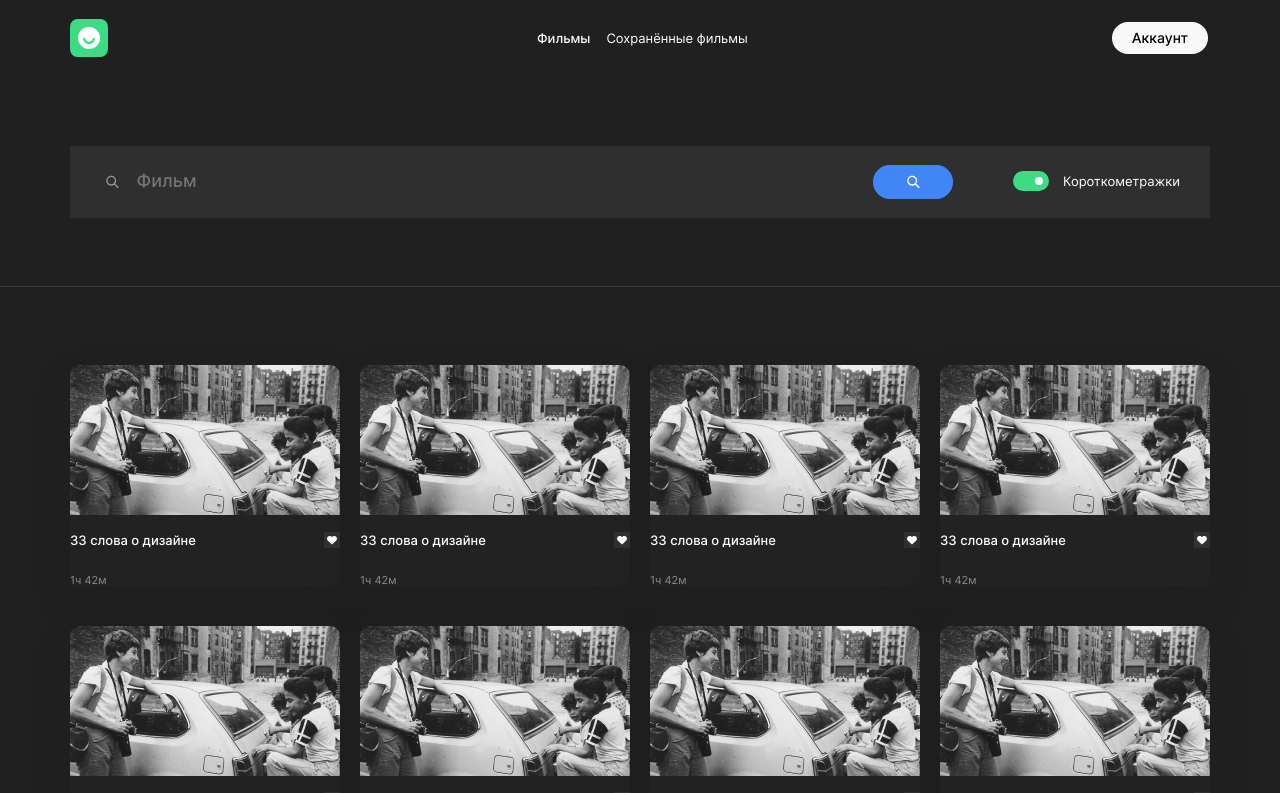
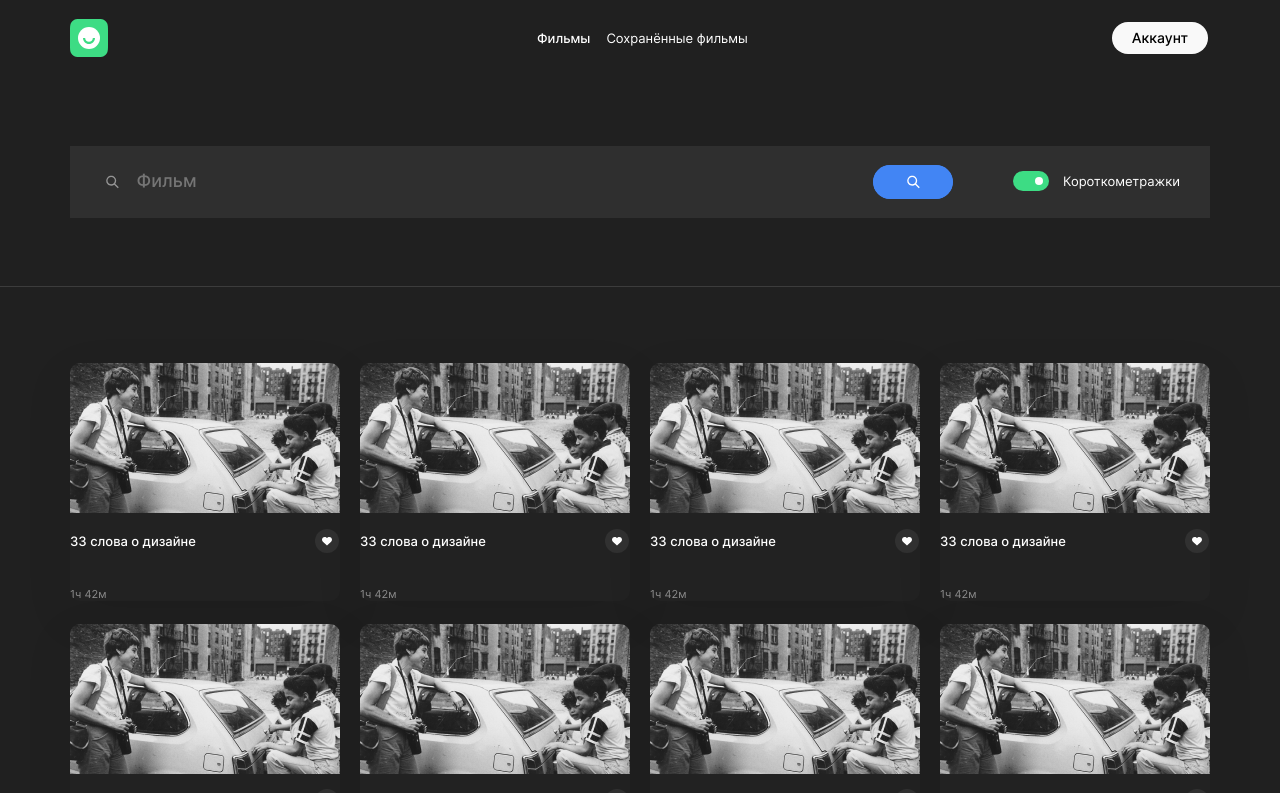
Before and after one commit to elena1983-zinatylina/movies-explorer-frontend, a React (Create React App) app: page /movies in a window 1280 px wide. Shown: the top 793 px of the page. Built offline with nearby package versions, Linux system fonts and the light colour scheme.

Commit message:
работа с макетом

```diff
--- a/src/components/Login/Login.js
+++ b/src/components/Login/Login.js
@@ -5,7 +5,11 @@ import './Login.css';
 
 function Login() {
     return (
-        <section className='login'>
+        <section className='login'> <Link className="login__link link" to="/">
+        <img className="login__logo"
+            src={Logo}
+            alt='Логотип'></img>
+    </Link>
             <h1 className='login__title'>Рады видеть!</h1>
             <form className="login-form"
                 action="#"
@@ -49,11 +53,7 @@ function Login() {
                         Регистрация
                     </Link>
                 </div>
-                <Link className="login__link link" to="/">
-                    <img className="login__logo"
-                        src={Logo}
-                        alt='Логотип'></img>
-                </Link>
+
             </form>
         </section>
     );
--- a/src/components/MoviesCard/MoviesCard.css
+++ b/src/components/MoviesCard/MoviesCard.css
@@ -25,7 +25,7 @@
   }
 
   .card__content {
-    margin: 13px 0px 10px;
+    margin: 11px 0px 18px;
     padding: 0;
     display: flex;
     flex-direction: row;
@@ -47,7 +47,7 @@
 
   .card__btn {
     margin: 0;
-    padding: 0;
+    padding: 13px;
     width: 16px;
     height: 16px;
     border: none;
--- a/src/components/MoviesCardList/MoviesCardList.css
+++ b/src/components/MoviesCardList/MoviesCardList.css
@@ -7,11 +7,11 @@
 .moviescardlist__list {
   list-style: none;
   margin: 0 auto;
-    padding: 27px 0 164px;
+  padding: 42px 0 142px;
   display: grid;
   grid-template-columns: repeat(auto-fit, 270px);
-    grid-template-rows: repeat(auto-fit, 236px);
-    row-gap: 32px;
+  grid-template-rows: repeat(auto-fit, 218px);
+  row-gap: 33px;
   column-gap: 20px;
   width: calc(100% - 2 * 70px);
   max-width: 1280px;
```
Lines whose indentation alone changed are shown as unchanged.
